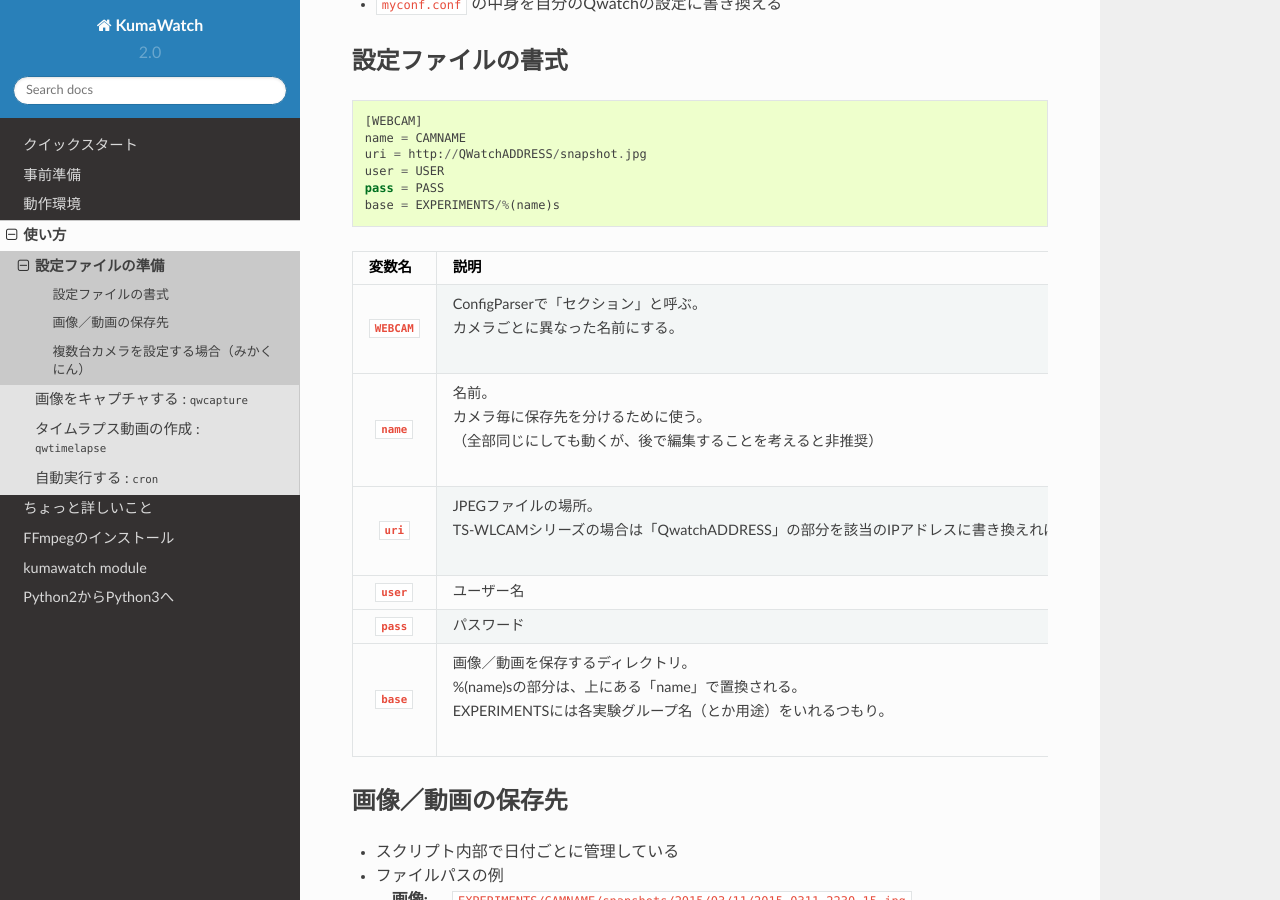
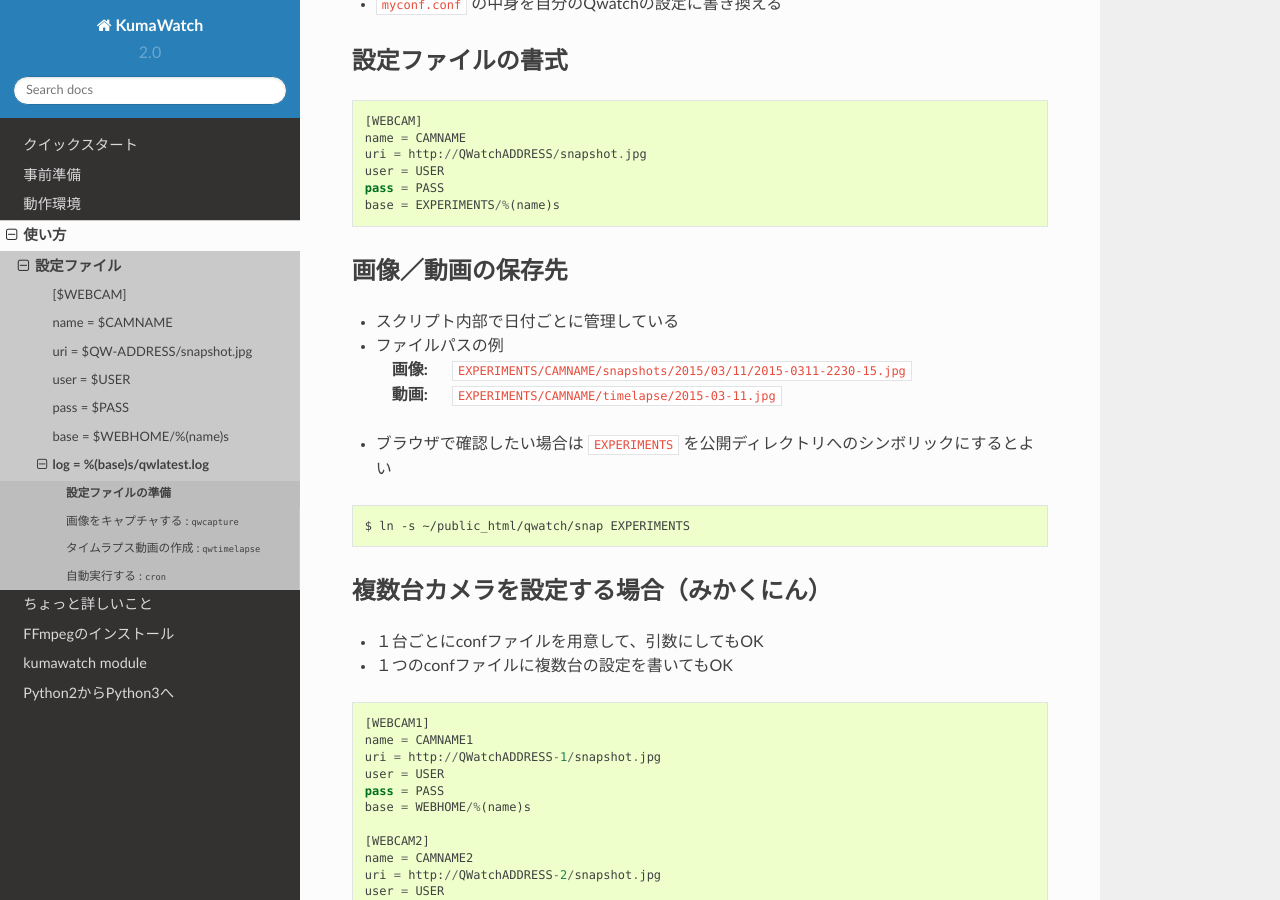
Before and after one commit to shotakaha/QwatchCapture, a Sphinx documentation site: the page built from docs/source/qwconf.rst, in a window 1280 px wide and 900 px high, scrolled down 201 px. Built offline with Sphinx 7.4.7 and the Read the Docs theme 2.0.0, drawn with Linux system fonts in a browser that asks for light colours.

Commit message:
qwconfの説明をusageに移動

```diff
--- a/docs/source/qwconf.rst
+++ b/docs/source/qwconf.rst
@@ -16,34 +16,6 @@
    user = USER
    pass = PASS
    base = EXPERIMENTS/%(name)s
-
-
-.. list-table::
-   :header-rows: 1
-   :stub-columns: 1
-   :widths: 1,3
-
-   * - 変数名
-     - 説明
-   * - ``WEBCAM``
-     - | ConfigParserで「セクション」と呼ぶ。
-       | カメラごとに異なった名前にする。
-   * - ``name``
-     - | 名前。
-       | カメラ毎に保存先を分けるために使う。
-       | （全部同じにしても動くが、後で編集することを考えると非推奨）
-   * - ``uri``
-     - | JPEGファイルの場所。
-       | TS-WLCAMシリーズの場合は「QwatchADDRESS」の部分を該当のIPアドレスに書き換えればOK
-   * - ``user``
-     - ユーザー名
-   * - ``pass``
-     - パスワード
-   * - ``base``
-     - | 画像／動画を保存するディレクトリ。
-       | %(name)sの部分は、上にある「name」で置換される。
-       | EXPERIMENTSには各実験グループ名（とか用途）をいれるつもり。
-
 
 
 画像／動画の保存先
--- a/docs/source/usage.rst
+++ b/docs/source/usage.rst
@@ -1,6 +1,65 @@
 ==================================================
 使い方
 ==================================================
+
+
+設定ファイル
+==================================================
+
+ウェブカメラごとに設定ファイルを用意する。
+サンプルとして :file:`kwconf.example` を作っておいたので、それをコピーして適宜修正を加える。
+
+
+.. literalinclude:: ../../kwconf.example
+   :language: bash
+   :linenos:
+
+
+[$WEBCAM]
+--------------------------------------------------
+
+ConfigParser で使うセクション名。
+ウェブカメラの名前に設定しておけばよい。
+
+name = $CAMNAME
+--------------------------------------------------
+
+カメラ毎に保存先を分けるために使う変数
+全部同じにしても動くはずだけど、後で編集することを考えると異なる名前にしたほうがよい。
+
+
+uri = $QW-ADDRESS/snapshot.jpg
+--------------------------------------------------
+
+ウェブカメラ内でJPEGファイルが保存されている場所。
+TS-WLCAMシリーズの場合は「QwatchADDRESS」の部分を該当のIPアドレスに書き換えればOK。
+メーカやシリーズごとに違うかもしれないので、適宜調べて置き換える。
+
+
+user = $USER
+--------------------------------------------------
+
+ウェブカメラにログインするときのユーザ名
+
+pass = $PASS
+--------------------------------------------------
+
+ウェブカメラにログインするときのパスワード
+
+
+base = $WEBHOME/%(name)s
+--------------------------------------------------
+
+画像／動画を保存するディレクトリ名を設定する変数。
+``%(name)s`` の部分は、上にある ``name`` で置換される。
+EXPERIMENTSには各実験グループ名（とか用途）をいれるつもり。
+
+
+log = %(base)s/qwlatest.log
+--------------------------------------------------
+
+ログファイル名を設定する変数。
+``%(base)s`` は上の ``base`` で置換される。
 
 
 .. toctree::
```
